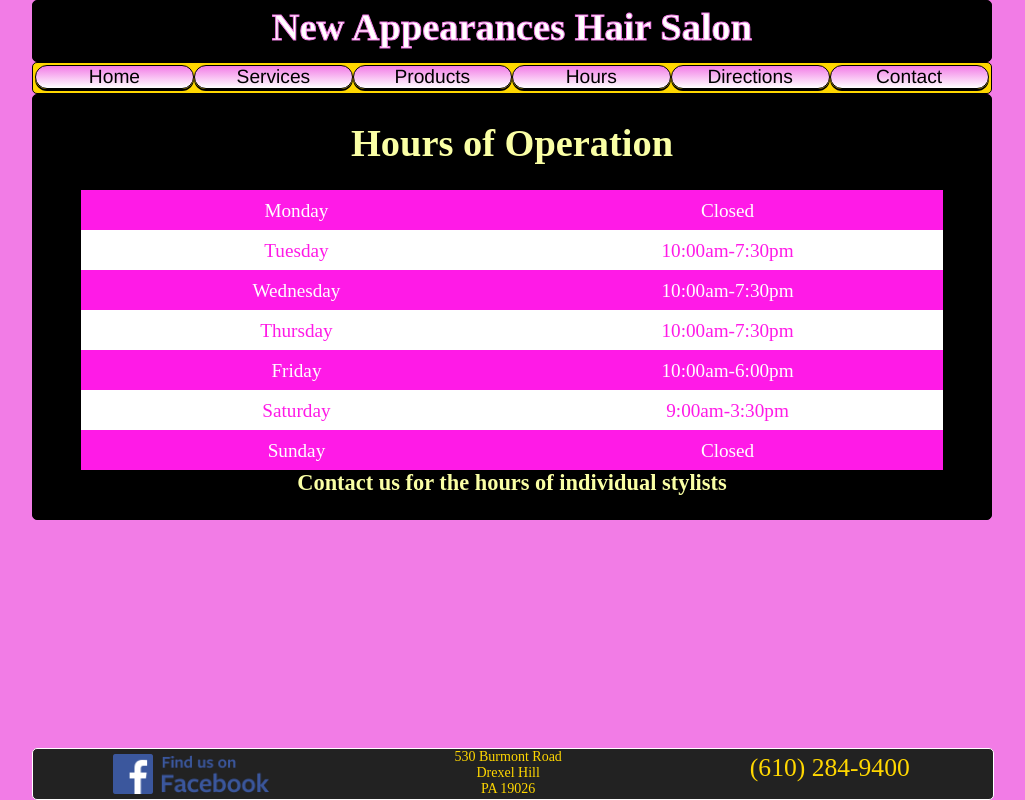
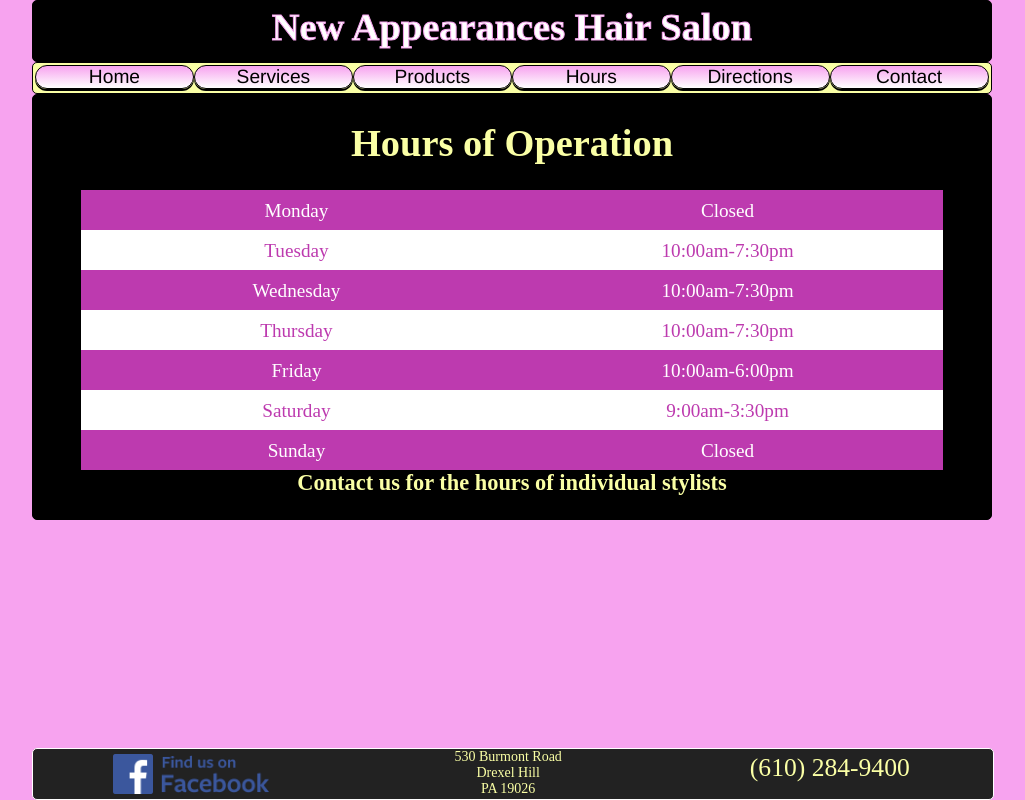
Before and after one commit to lobobabysaurus/NewAppearances, a Django app: page /hours/ in a window 1280 px wide. Shown: the whole page, without its empty margins (128-1153 px from the left). Run offline with Django 3.2, Linux system fonts and the light colour scheme; data comes from the database, SQL or seed files in the repository; style sheets or scripts are compiled from the project's sources; some libraries are stand-ins or nearby versions.

Commit message:
Changed up colors and color handling

```diff
--- a/base/static/base/style/base.less
+++ b/base/static/base/style/base.less
@@ -4,7 +4,7 @@
 
 @white: white;
 @black: black;
-@lightPink: #f27ce6;
+@lightPink: #f7a3ef;
 @gold: gold;
 @red: red;
 @tan: #faffa5;
@@ -16,7 +16,7 @@
 @headerTextOutlineColor: @lightPink;
 @headerBackgroundColor: @black;
 
-@navBarBackgroundColor: @gold;
+@navBarBackgroundColor: @tan;
 @buttonGradientTopColor: @lightPink;
 @buttonGradientBottomColor: @white;
 @buttonBorderColor: @black;
@@ -30,7 +30,7 @@
 
 @footerBackgroundColor: #222222;
 @footerBorderColor: @white;
-@footerTextColor: @gold;
+@footerTextColor: @tan;
 
 .borderRadius(@radius) {
   -webkit-border-radius: @radius;
@@ -227,25 +227,25 @@ ul, li {
   border: 1px solid @footerBorderColor;
   .borderRadius(5px);
 
-  & p {
+  p {
     margin-top: 0;
     font-size: 14px;
     color: @footerTextColor;
   }
-  & .addressStatic {
+  .addressStatic {
     float: left;
     width: 33%;
     text-align: center;
   }
-  & .facebookContainer {
+  .facebookContainer {
     float: left;
     width: 33%;
   }
-  & .facebookLink {
+  .facebookLink {
     height: 40px;
     margin-top: 5px;
   }
-  & .number {
+  .number {
     margin-top: 4px;
     font-size: 2vw;
   }
--- a/hours/static/hours/style/hours.less
+++ b/hours/static/hours/style/hours.less
@@ -2,10 +2,12 @@
  * Style data for the hours application
  */
 
-@evenRowColor: white;
-@oddTextColor: white;
-@oddRowColor: #ff1ae7;
-@evenTextColor: #ff1ae7;
+@white: white;
+@purple: #bd3aaf;
+@evenRowColor: @white;
+@oddTextColor: @white;
+@oddRowColor: @purple;
+@evenTextColor: @purple;
 
 .hoursContainer {
   position: relative;
```
Also changed, not shown: services/static/services/style/services.less (+9 -5 lines).
